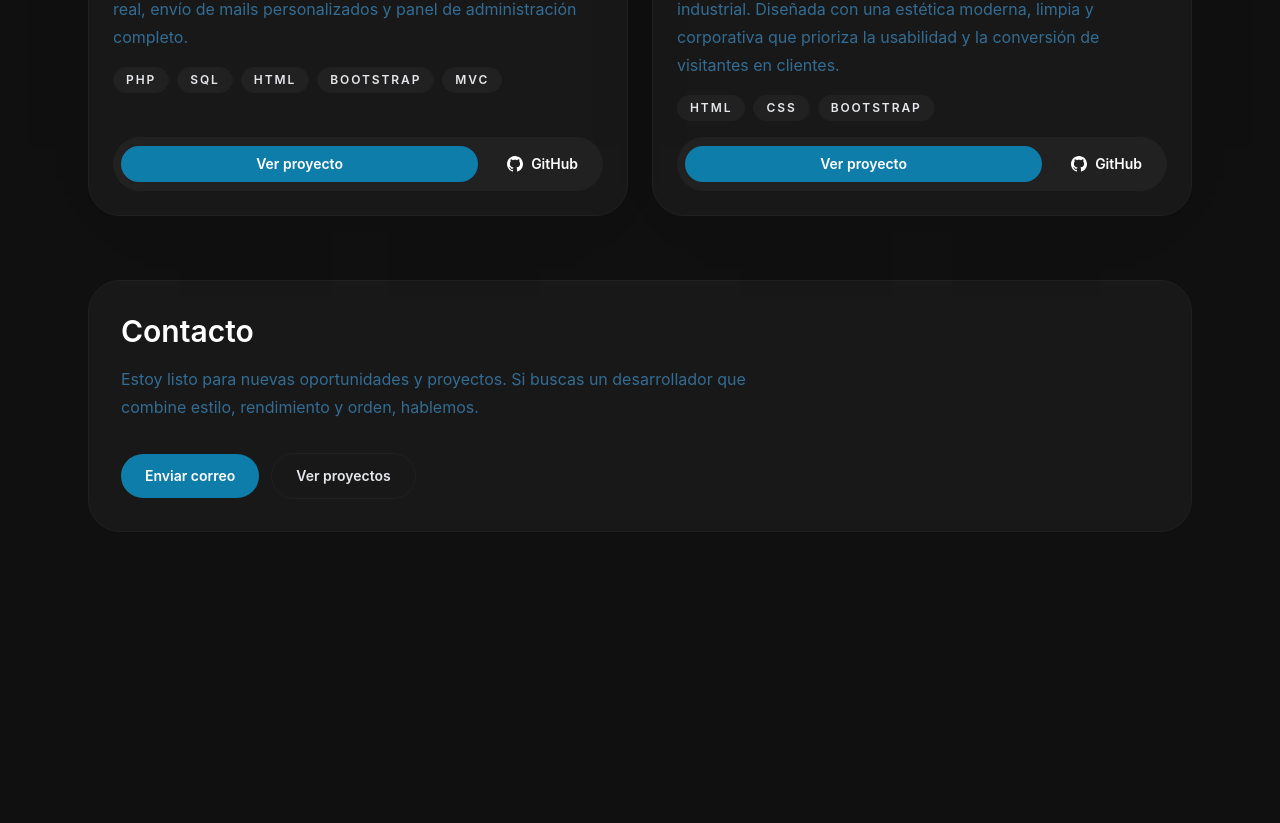
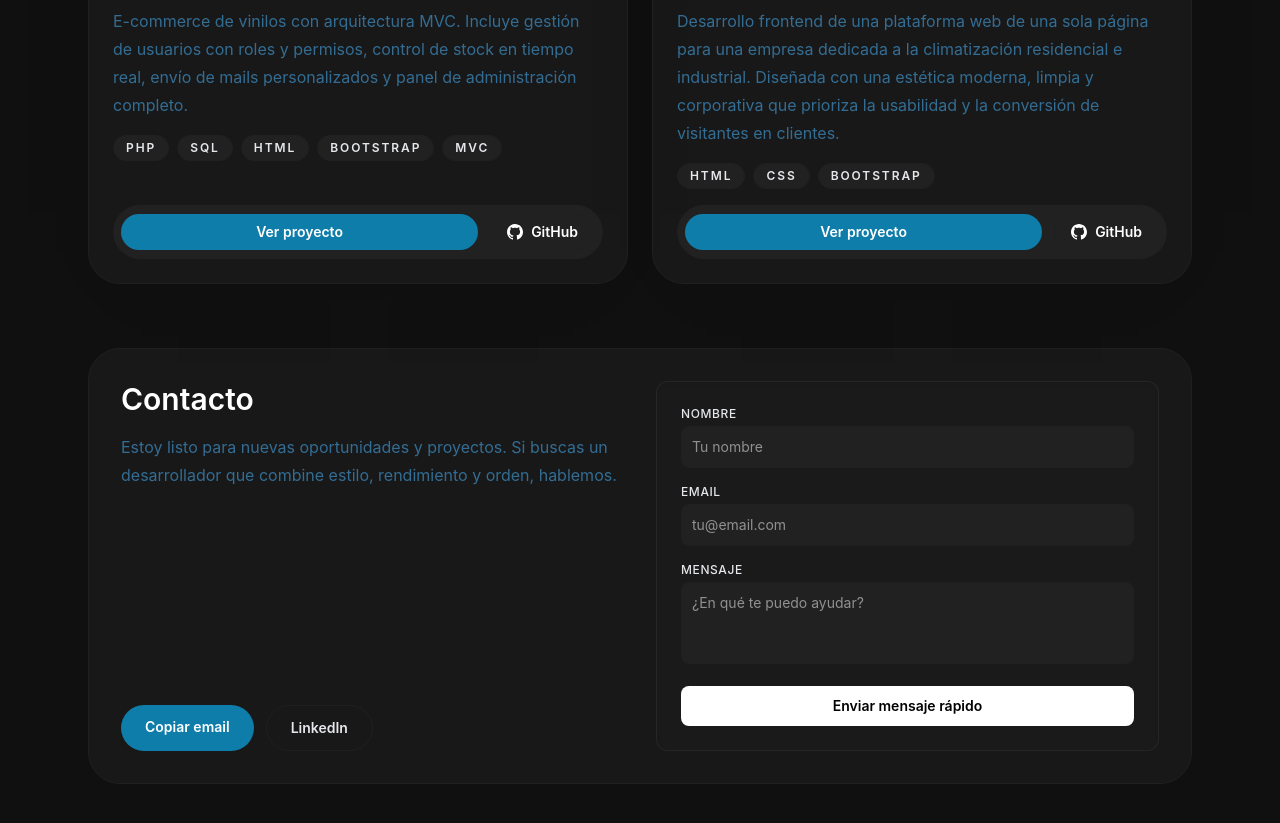
Before and after one commit to tebacs/portfolio, a React (Vite) app in the folder portfolio/: page / in a window 1280 px wide. Shown: the part 2337-3160 px from the top of the page. Before the commit the page ends 2933 px from the top, so only its background shows below. Built offline with nearby package versions, Linux system fonts and the light colour scheme.

Commit message:
cambios en el contacto y en el proyecto de nexus

```diff
--- /dev/null
+++ b/package.json
@@ -0,0 +1,5 @@
+{
+  "dependencies": {
+    "@emailjs/browser": "^4.4.1"
+  }
+}
--- a/portfolio/package.json
+++ b/portfolio/package.json
@@ -10,6 +10,7 @@
     "preview": "vite preview"
   },
   "dependencies": {
+    "@emailjs/browser": "^4.4.1",
     "@tailwindcss/vite": "^4.2.2",
     "react": "^19.2.4",
     "react-dom": "^19.2.4",
--- a/portfolio/projects.json
+++ b/portfolio/projects.json
@@ -9,7 +9,16 @@
     "link": "https://pwa-react2-bacinstu.netlify.app",
     "gitLink": "https://github.com/MGIC12/React2PWA",
     "image": "/projectsImgs/PortadaNexus.PNG",
-    "tags": ["React", "Tailwind", "API", "UI", "I18N"]
+    "tags": [
+  "React",
+  "Node.js",
+  "Express",
+  "Prisma ORM",
+  "PostgreSQL",
+  "Tailwind CSS",
+  "i18next (I18N)",
+  "REST API"
+]
   }
   ,
   {
--- /dev/null
+++ b/portfolio/src/Components/Contacto/Contacto.jsx
@@ -0,0 +1,157 @@
+import { useState } from 'react';
+import {send} from '@emailjs/browser';
+
+
+export default function Contacto() {
+ const [formData, setFormData] = useState({ nombre: '', email: '', mensaje: '' });
+  const [cargando, setCargando] = useState(false);
+  const [enviado, setEnviado] = useState(false);
+
+  const [copiado, setCopiado] = useState(false);
+
+const copiarEmail = () => {
+  navigator.clipboard.writeText('matibacsay@gmail.com');
+  setCopiado(true);
+
+  // Vuelve al texto original después de 3 segundos
+  setTimeout(() => setCopiado(false), 3000);
+};
+
+  const handleChange = (e) => {
+    setFormData({ ...formData, [e.target.name]: e.target.value });
+  };
+
+  // 2. Modificamos el manejador del envío
+  const handleSubmit = (e) => {
+    e.preventDefault();
+    setCargando(true);
+
+    // Los IDs que te dio la página de EmailJS
+    const SERVICE_ID = 'service_ljpwjfm';
+    const TEMPLATE_ID = 'template_4vspd4j';
+    const PUBLIC_KEY = 'C_-oGKveDR8edFRi6';
+
+    // Enviamos el formulario pasando los datos de nuestro estado de React
+    send(SERVICE_ID, TEMPLATE_ID, formData, PUBLIC_KEY)
+      .then((response) => {
+        console.log('¡Éxito!', response.status, response.text);
+        setEnviado(true);
+        setFormData({ nombre: '', email: '', mensaje: '' }); // Limpiamos campos
+        setTimeout(() => setEnviado(false), 5000);
+      })
+      .catch((error) => {
+        console.error('Error al enviar:', error);
+        alert('Hubo un problema al enviar el mensaje. Probá de nuevo o escribime por redes.');
+      })
+      .finally(() => {
+        setCargando(false);
+      });
+  };
+
+  return (
+    <section id="contacto" className="mt-16 rounded-[2rem] border border-[var(--color-gris)] bg-[rgba(255,255,255,0.03)] p-8 text-[var(--color-grisclaro)]">
+      <div className="grid grid-cols-1 md:grid-cols-2 gap-8">
+
+        {/* Columna Izquierda: Información y texto de presentación */}
+        <div className="flex flex-col justify-between">
+          <div>
+            <h2 className="text-3xl font-semibold text-white">Contacto</h2>
+            <p className="mt-4 leading-7">
+              Estoy listo para nuevas oportunidades y proyectos. Si buscas un desarrollador que combine estilo, rendimiento y orden, hablemos.
+            </p>
+          </div>
+
+          {/* Enlaces de contacto alternativos */}
+          <div className="mt-8 flex flex-wrap gap-3">
+            <button
+              type="button"
+              onClick={copiarEmail}
+              className="inline-flex rounded-full bg-[var(--color-primary)] px-6 py-3 text-sm font-semibold text-white transition hover:opacity-80"
+            >
+              {copiado ? '¡Copiado!' : 'Copiar email'}
+            </button>
+            {/* Podés reemplazar el numeral por el link real a tu perfil */}
+            <a
+              href="https://www.linkedin.com/in/matias-bacsay-38817a1b1/"
+              target="_blank"
+              rel="noreferrer"
+              className="inline-flex rounded-full border border-[var(--color-gris)] px-6 py-3 text-sm font-semibold text-[var(--color-texto)] transition hover:border-[var(--color-primary)] hover:text-[var(--color-primary)]"
+            >
+              LinkedIn
+            </a>
+          </div>
+        </div>
+
+        {/* Columna Derecha: El Formulario Reactivo */}
+        <form
+          onSubmit={handleSubmit}
+          className="flex flex-col gap-4 bg-[rgba(255,255,255,0.01)] p-6 rounded-xl border border-[rgba(255,255,255,0.05)] shadow-inner"
+        >
+          <div>
+            <label className="block text-xs uppercase tracking-wider text-[var(--color-texto)] mb-1 font-medium" htmlFor="nombre">
+              Nombre
+            </label>
+            <input
+              type="text"
+              id="nombre"
+              name="nombre"
+              required
+              value={formData.nombre}
+              onChange={handleChange}
+              className="w-full bg-[rgba(255,255,255,0.03)] border border-[var(--color-gris)] rounded-lg p-2.5 text-white text-sm focus:outline-none focus:border-[var(--color-primary)] transition"
+              placeholder="Tu nombre"
+            />
+          </div>
+
+          <div>
+            <label className="block text-xs uppercase tracking-wider text-[var(--color-texto)] mb-1 font-medium" htmlFor="email">
+              Email
+            </label>
+            <input
+              type="email"
+              id="email"
+              name="email"
+              required
+              value={formData.email}
+              onChange={handleChange}
+              className="w-full bg-[rgba(255,255,255,0.03)] border border-[var(--color-gris)] rounded-lg p-2.5 text-white text-sm focus:outline-none focus:border-[var(--color-primary)] transition"
+              placeholder="tu@email.com"
+            />
+          </div>
+
+          <div>
+            <label className="block text-xs uppercase tracking-wider text-[var(--color-texto)] mb-1 font-medium" htmlFor="mensaje">
+              Mensaje
+            </label>
+            <textarea
+              id="mensaje"
+              name="mensaje"
+              rows="3"
+              required
+              value={formData.mensaje}
+              onChange={handleChange}
+              className="w-full bg-[rgba(255,255,255,0.03)] border border-[var(--color-gris)] rounded-lg p-2.5 text-white text-sm focus:outline-none focus:border-[var(--color-primary)] transition resize-none"
+              placeholder="¿En qué te puedo ayudar?"
+            ></textarea>
+          </div>
+
+          <button
+            type="submit"
+            disabled={cargando}
+            className="w-full rounded-lg bg-white py-2.5 text-sm font-semibold text-black transition hover:bg-opacity-90 disabled:opacity-50 disabled:cursor-not-allowed flex justify-center items-center gap-2"
+          >
+            {cargando ? 'Enviando...' : 'Enviar mensaje rápido'}
+          </button>
+
+          {/* Feedback de Envío Exitoso */}
+          {enviado && (
+            <p className="text-green-400 text-sm font-medium text-center mt-1 animate-pulse">
+              ¡Mensaje enviado con éxito! Te responderé pronto.
+            </p>
+          )}
+        </form>
+
+      </div>
+    </section>
+  );
+}
--- a/portfolio/src/Pages/Home/Home.jsx
+++ b/portfolio/src/Pages/Home/Home.jsx
@@ -3,6 +3,7 @@ import Nav from '../../Components/Nav/Nav'
 import Proyecto from '../../Components/Proyecto/Proyecto'
 import Herramientas from '../../Components/Herramientas/Herramientas'
 import Proyectos from '../../../projects.json'
+import Contacto from '../../Components/Contacto/Contacto'
 
 
 
@@ -109,28 +110,7 @@ export default function Home() {
           </div>
         </section>
 
-
-
-        <section id="contacto" className="mt-16 rounded-[2rem] border border-[var(--color-gris)] bg-[rgba(255,255,255,0.03)] p-8 text-[var(--color-grisclaro)]">
-          <h2 className="text-3xl font-semibold text-white">Contacto</h2>
-          <p className="mt-4 max-w-2xl leading-7">
-            Estoy listo para nuevas oportunidades y proyectos. Si buscas un desarrollador que combine estilo, rendimiento y orden, hablemos.
-          </p>
-          <div className="mt-8 flex flex-col gap-3 sm:flex-row sm:items-center">
-            <a
-              href="mailto:matibacsay@gmail.com"
-              className="inline-flex rounded-full bg-[var(--color-primary)] px-6 py-3 text-sm font-semibold text-white transition hover:opacity-80"
-            >
-              Enviar correo
-            </a>
-            <a
-              href="#proyectos"
-              className="inline-flex rounded-full border border-[var(--color-gris)] px-6 py-3 text-sm font-semibold text-[var(--color-texto)] transition hover:border-[var(--color-primary)] hover:text-[var(--color-primary)]"
-            >
-              Ver proyectos
-            </a>
-          </div>
-        </section>
+        <Contacto />
       </main>
     </div>
   )
```
Also changed, not shown: 2 other files (tests, documents, lock files or other folders).
